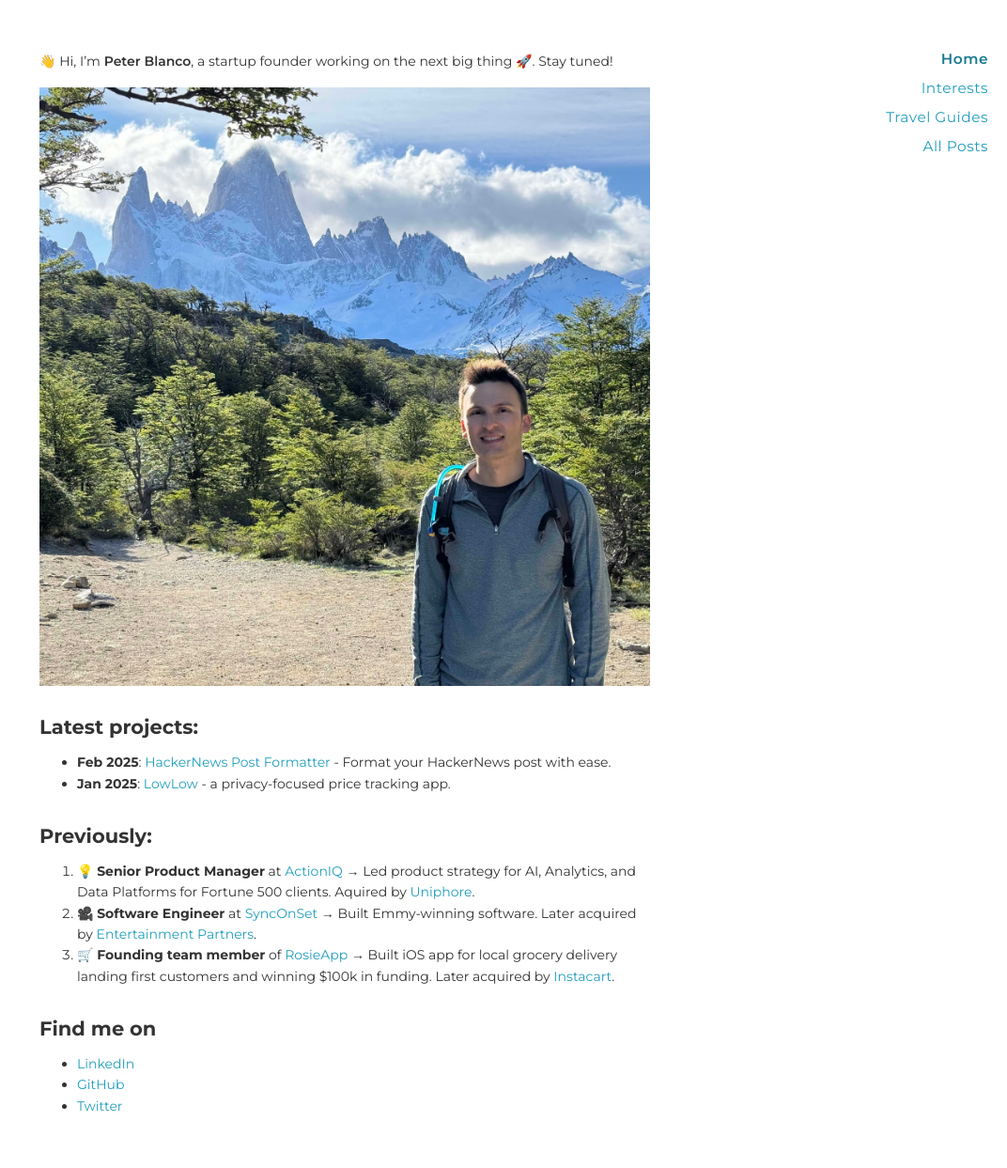
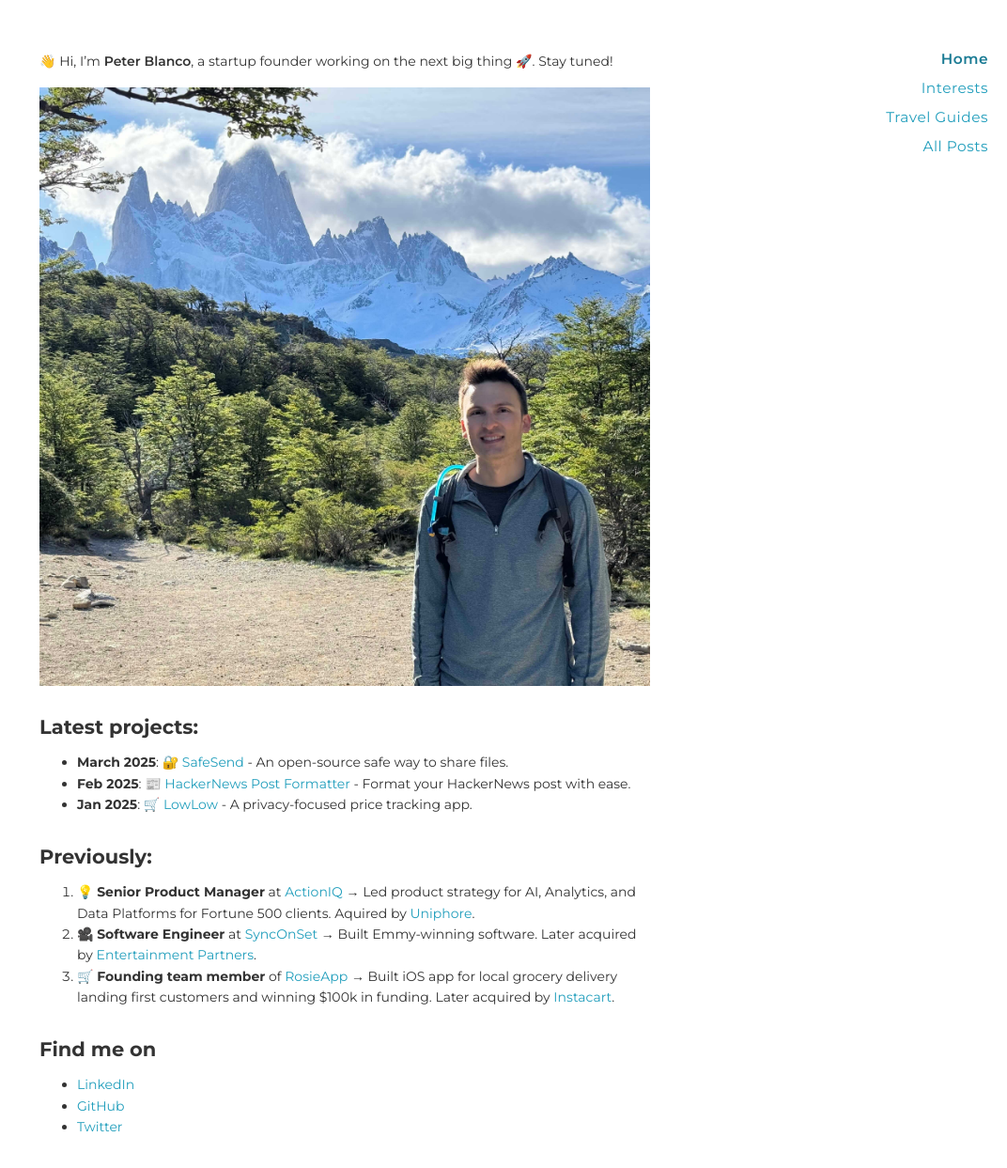
Before and after one commit to PBlanco/pblanco.github.io, a Jekyll site: the page built from index.md, in a window 1280 px wide and 1264 px high. Shown: the top 1243 px of the window at 94% size, without its empty margins (208-1280 px from the left). Built offline with Jekyll 4.4.1, drawn with Linux system fonts in a browser that asks for light colours.

Commit message:
Safesend project added to list

```diff
--- a/index.md
+++ b/index.md
@@ -7,8 +7,9 @@ title: Home
 ![Peter Blanco - Product Manager and Tech Professional](/assets/home.jpg){: width="100%" style="display: block; margin: 0 auto;"}
 
 ## Latest projects:
-- **Feb 2025**: [HackerNews Post Formatter](https://hnpostformatter.blancotech.com/){:target="_blank" rel="noopener noreferrer"} - Format your HackerNews post with ease.
-- **Jan 2025**: [LowLow](https://lowlow.bot){:target="_blank" rel="noopener noreferrer"} - a privacy-focused price tracking app.
+- **March 2025**: 🔐 [SafeSend](https://github.com/PBlanco/SafeSend){:target="_blank" rel="noopener noreferrer"} - An open-source safe way to share files.
+- **Feb 2025**: 📰 [HackerNews Post Formatter](https://hnpostformatter.blancotech.com/){:target="_blank" rel="noopener noreferrer"} - Format your HackerNews post with ease.
+- **Jan 2025**: 🛒 [LowLow](https://lowlow.bot){:target="_blank" rel="noopener noreferrer"} - A privacy-focused price tracking app.
 
 ## Previously:
 1. 💡 **Senior Product Manager** at [ActionIQ](https://actioniq.com){:target="_blank" rel="noopener noreferrer"} → Led product strategy for AI, Analytics, and Data Platforms for Fortune 500 clients. Aquired by [Uniphore](https://uniphore.com){:target="_blank" rel="noopener noreferrer"}.
```
